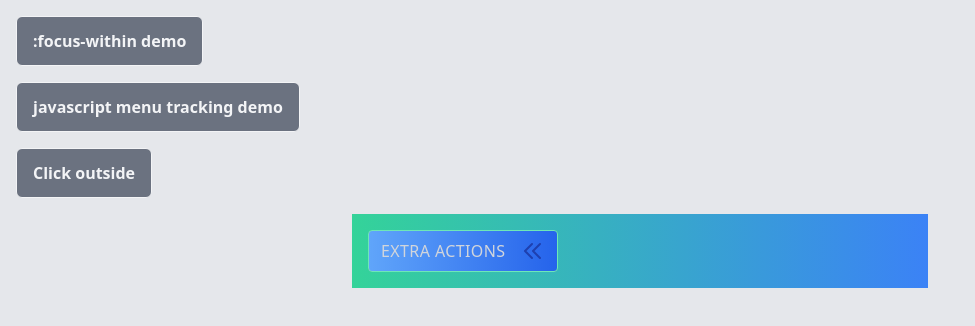
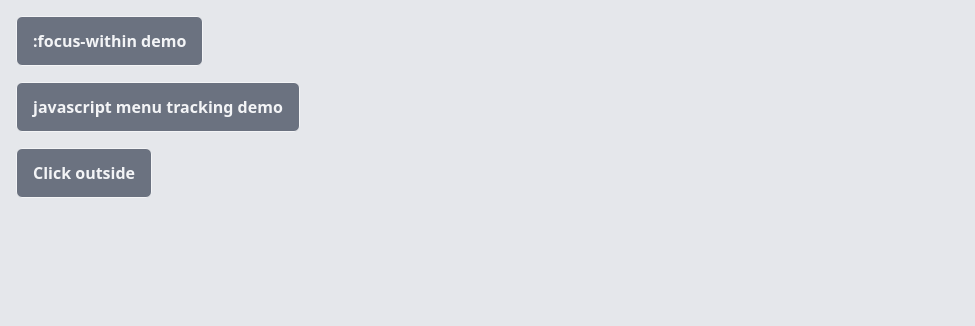
Before and after one commit to maxzz/react-focus-within-menus, a React (Vite) app: page / in a window 1280 px wide. Shown: the top 326 px of the page, without its empty margins (0-975 px from the left). Built offline with nearby package versions, Linux system fonts and the light colour scheme.

Commit message:
Feature: complete ClickOutside

```diff
--- a/src/components/ClickOutside.tsx
+++ b/src/components/ClickOutside.tsx
@@ -79,7 +79,7 @@ function ClickOutside() {
 }
 
 function ClickOutsideDemo() {
-    const [visible, setVisible] = React.useState(true);
+    const [visible, setVisible] = React.useState(false);
 
     return (
         <div className="pt-4">
```
